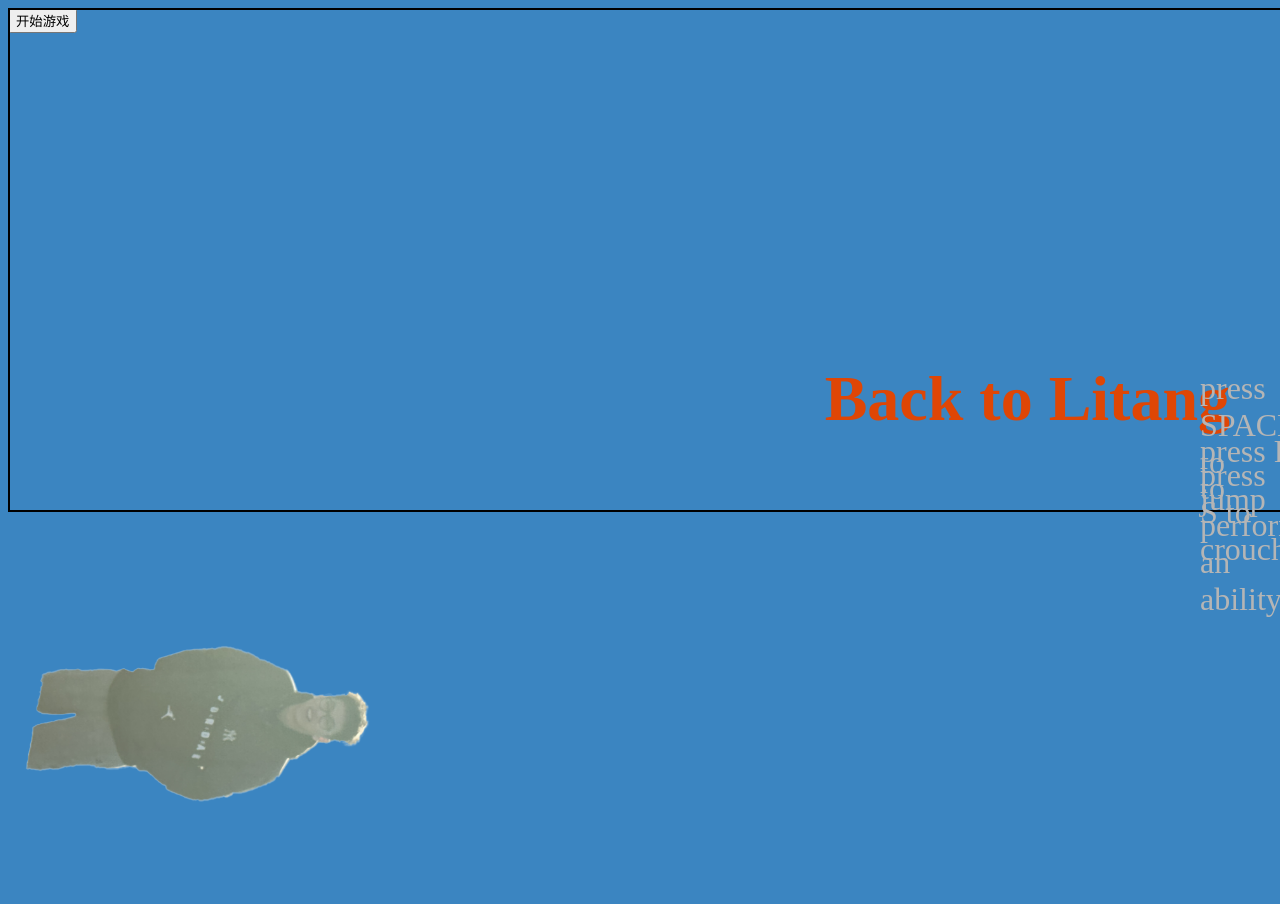
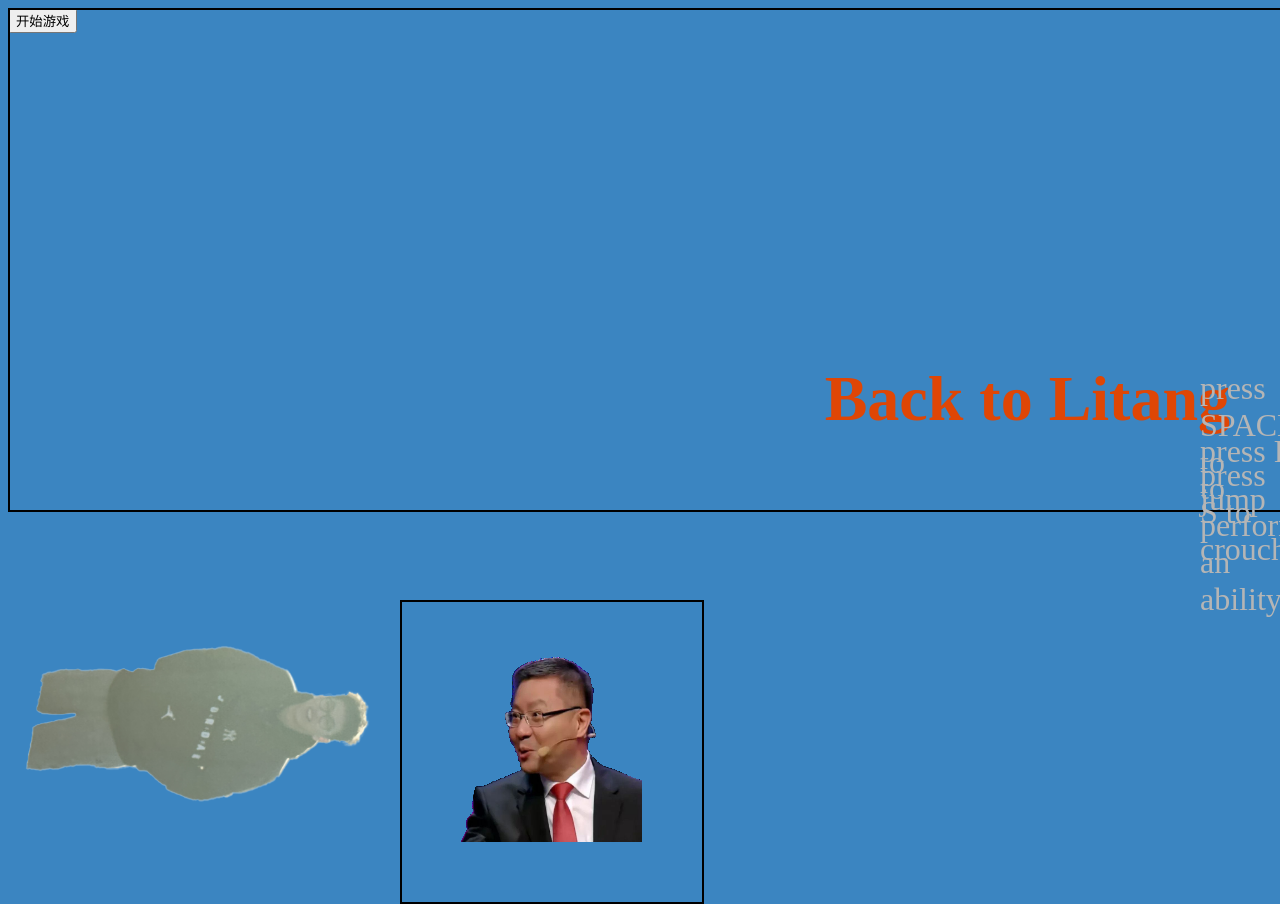
Before and after one commit to Dreamfish66/yydz, a website: page litang.html in a window 1280 px wide. Shown: the top 904 px of the page. Before the commit the page ends 825 px from the top, so only its background shows below. Drawn offline with Linux system fonts and the light colour scheme.

Commit message:
update ruike

```diff
--- a/js/main.js
+++ b/js/main.js
@@ -3,6 +3,8 @@ var ctx = canvas.getContext('2d');
 var gamecontinue;
 canvas.width = 1600;
 canvas.height = 500;
+var canvasr = document.getElementById('object');
+var ctxr = canvasr.getContext('2d');
 
 var groundHeight = 350;
 
@@ -240,6 +242,8 @@ function initruike(){
 function updateruike(){
   if (ruike>0)
     ruike=ruike-1;
+  if (ruike == 0)
+    ctxr.drawImage(winwinpic, 40, 40, 200, 200);
 }
 
 var audio = document.getElementById("bgm");
--- a/litang.html
+++ b/litang.html
@@ -28,15 +28,14 @@ canvas {
     <div id="canvasContainer" style="position: relative;">
         <canvas id="background" width="1600" height="500" style="position: absolute; left: 0; top: 0;"></canvas>
         <canvas id="character" width="1600" height="500" style="position: absolute; left: 0; top: 0;"></canvas>
-        <canvas id="object" width="1600" height="500" style="position: absolute; left: 0; top: 0;"></canvas>
     </div>
     <p style="font-weight: bold; color: rgb(223, 70, 5); font-size: 64px; position: absolute; right: 50px; bottom: 300px">Back to Litang</p>
     <p style="color: rgb(181, 181, 181); font-size: 32px; position: absolute; left: 1200px; bottom: 250px">press SPACE to jump</p>
     <p style="color: rgb(181, 181, 181); font-size: 32px; position: absolute; left: 1200px; bottom: 200px">press S to crouch</p>
     <p style="color: rgb(181, 181, 181); font-size: 32px; position: absolute; left: 1200px; bottom: 150px">press P to perform an ability</p>
-
     <p style="color: rgb(255, 0, 0); font-size: 32px; position: absolute; left: 100px; bottom: 0px">This is YOU!</p>
     <img src="images/dyy_stand.png" width="200" height="350" style="position:absolute; left: 100px ;top: 550px;" class="rotate-image" alt="rotating_image"/>
+    <canvas id="object" width="300" height="300" style="position: absolute; left: 400px; top: 600px;"></canvas>
 
 
     <script src="js/main.js"></script>
```
